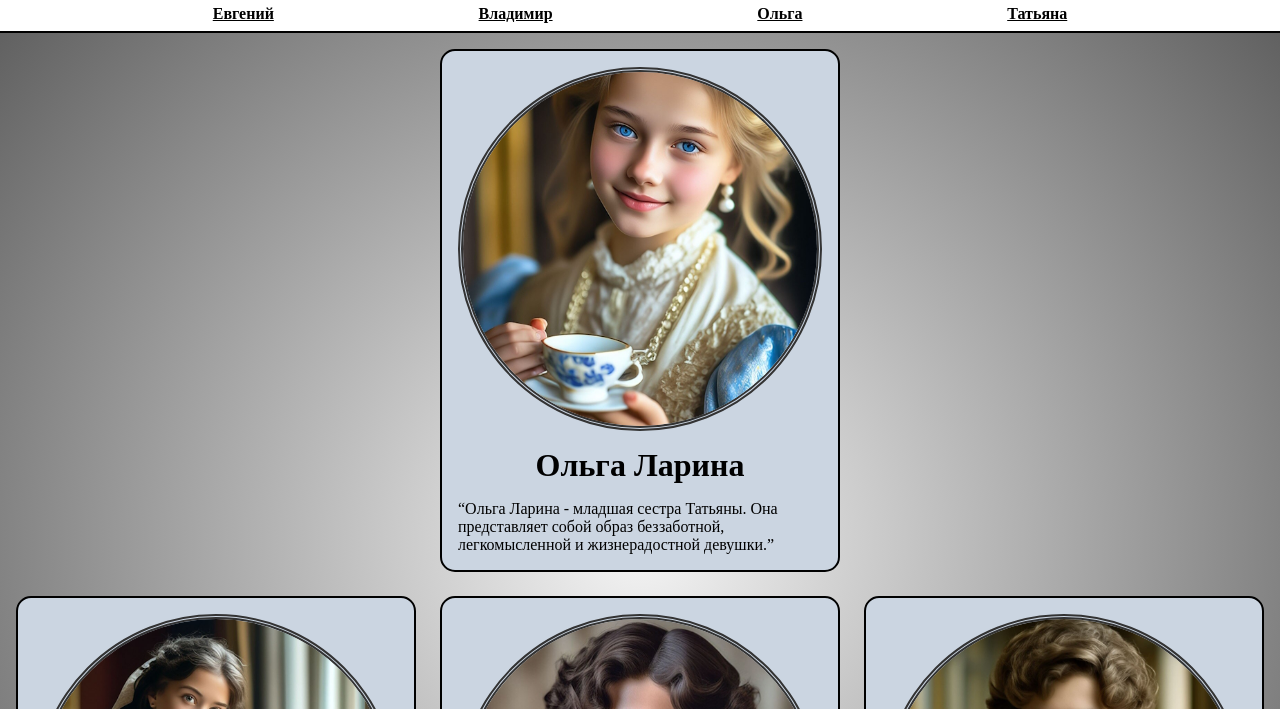
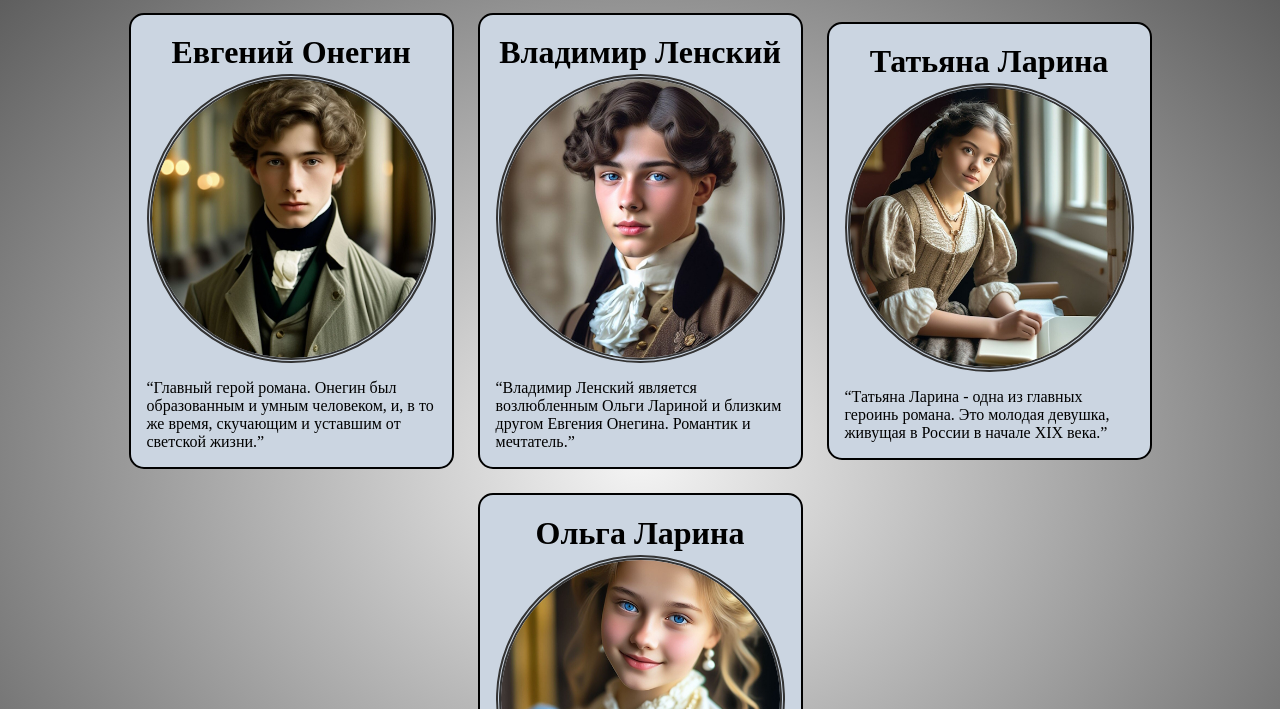
Before and after one commit to user530/simple_cards_css, a plain HTML site: page index.html in a window 1280 px wide. Shown: the part 70-779 px from the top of the page. Drawn offline with Linux system fonts and the light colour scheme.

Commit message:
Medium screen styles

```diff
--- a/css/main.css
+++ b/css/main.css
@@ -106,7 +106,7 @@ main {
 @media screen and (min-width: 576px) {
     main {
         justify-content: center;
-        flex-flow: row-reverse wrap-reverse;
+        flex-flow: column-reverse wrap-reverse;
         padding: 1rem;
     }
 
@@ -114,3 +114,32 @@ main {
         width: min(100%, 400px);
     }
 }
+
+/* Medium */
+
+@media screen and (min-width: 768px) {
+    nav {
+        display: none;
+    }
+
+    main {
+        flex-flow: row wrap;
+        align-content: center;
+    }
+
+    .card {
+        width: min(100%, 325px);
+    }
+
+    .card figure {
+        flex-flow: column-reverse;
+    }
+
+    .card figcaption {
+        margin: 0.1em 0;
+    }
+
+    .card p {
+        margin-top: 1rem;
+    }
+}
```
